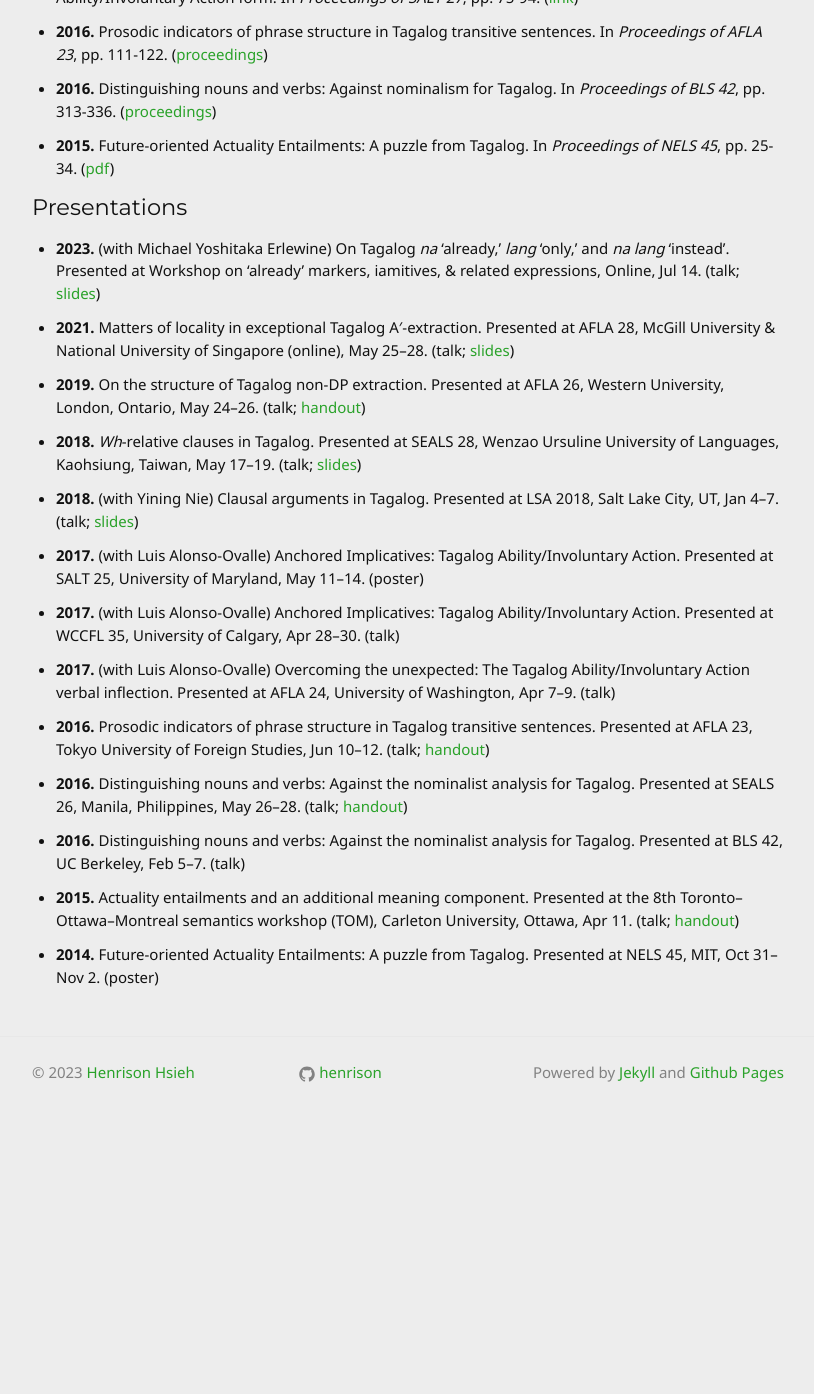
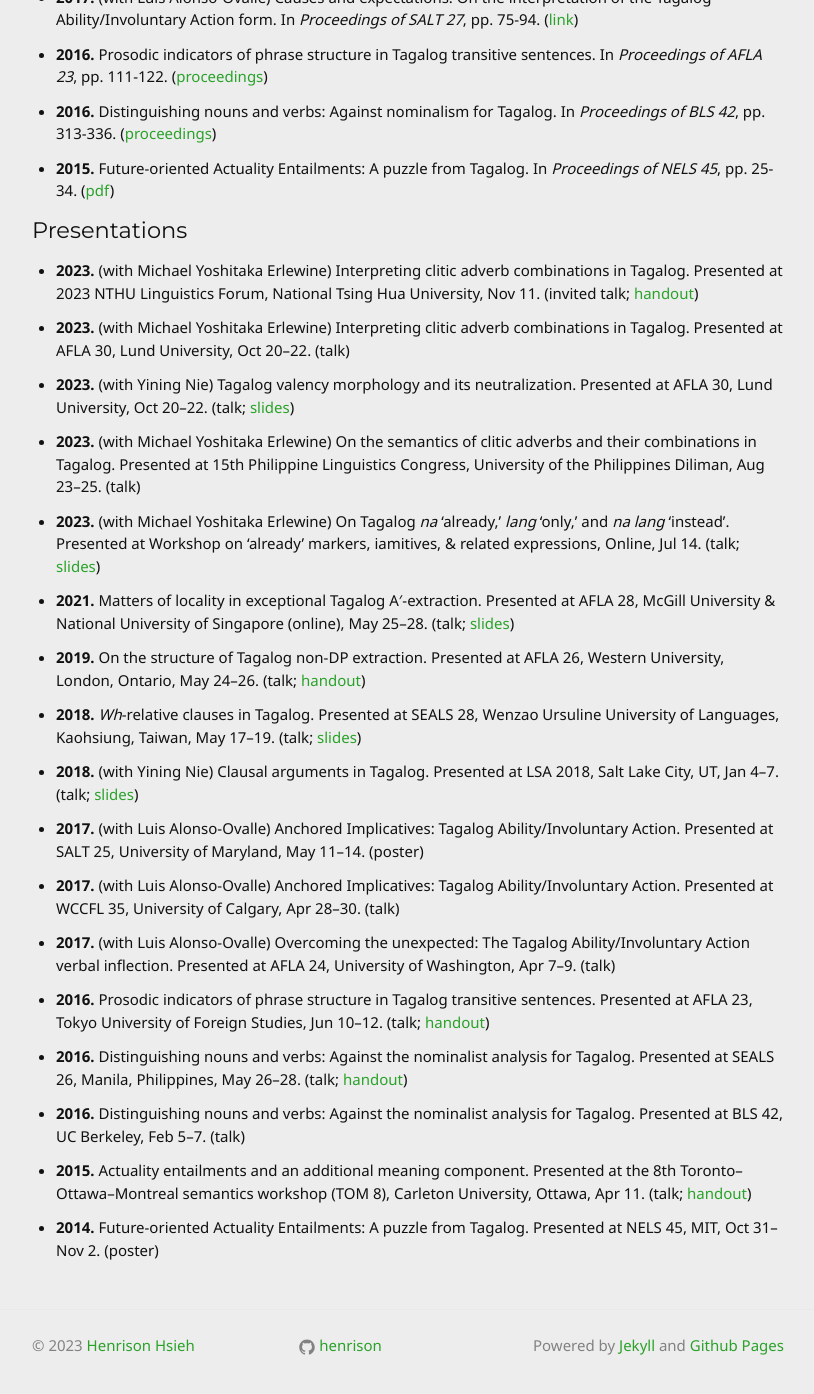
Before and after one commit to henrison/henrison.github.io, a Jekyll site: the page built from 1-research.md, in a window 1280 px wide and 1400 px high, scrolled down 771 px. Shown: the top 1394 px of the window, without its empty margins (232-1046 px from the left). Built offline with Jekyll 4.4.1, drawn with Linux system fonts in a browser that asks for light colours; before the commit the page ends 1903 px from its top, so only the background shows below that; some of the changed text lies outside the part shown.

Commit message:
Add PLC, AFLA, NTHU presentations

```diff
--- a/_config.yml
+++ b/_config.yml
@@ -11,7 +11,7 @@
 # Google search results) and in your feed.xml site description.
 baseurl: "" # the subpath of your site, e.g. /blog/
 # url: "http://yourdomain.com" # the base hostname & protocol for your site
-last_updated: August 2023
+last_updated: November 2023
 # twitter_username: jekyllrb
 github_username:  henrison
 
--- a/_data/presentations.yml
+++ b/_data/presentations.yml
@@ -9,6 +9,46 @@
 #   link:
 #     text:
 #     url:
+- date: 2023-11-11
+  title: 'Interpreting clitic adverb combinations in Tagalog'
+  coauthor: Michael Yoshitaka Erlewine
+  venue: 2023 NTHU Linguistics Forum
+  location: National Tsing Hua University
+  type: invited talk
+  link:
+    text: handout
+    url: files/nthu-clitics.pdf
+
+- date: 2023-10-20
+  date_end: 2023-10-22
+  title: 'Interpreting clitic adverb combinations in Tagalog'
+  coauthor: Michael Yoshitaka Erlewine
+  venue: AFLA 30
+  location: Lund University
+  type: talk
+  # link:
+  #   text: slides
+  #   url: files/afla30-clitics.pdf
+
+- date: 2023-10-20
+  date_end: 2023-10-22
+  title: 'Tagalog valency morphology and its neutralization'
+  coauthor: Yining Nie
+  venue: AFLA 30
+  location: Lund University
+  type: talk
+  link:
+    text: slides
+    url: files/afla30-valency.pdf
+
+- date: 2023-08-23
+  date_end: 2023-08-25
+  title: 'On the semantics of clitic adverbs and their combinations in Tagalog'
+  coauthor: Michael Yoshitaka Erlewine
+  venue: 15th Philippine Linguistics Congress
+  location: University of the Philippines Diliman
+  type: talk
+
 - date: 2023-07-14
   title: 'On Tagalog *na* ‘already,’ *lang* ‘only,’ and *na lang* ‘instead’'
   coauthor: Michael Yoshitaka Erlewine
@@ -122,7 +162,7 @@
   type: talk
   link:
     text: handout
-    url: /files/afla-prosody-handout.pdf
+    url: files/afla-prosody-handout.pdf
 
 - date: 2016-05-26
   date_end: 2016-05-28
@@ -132,7 +172,7 @@
   type: talk
   link:
     text: handout
-    url: /files/seals-nv.pdf
+    url: files/seals-nv.pdf
 
 - date: 2016-02-05
   date_end: 2016-02-07
@@ -143,12 +183,12 @@
 
 - date: 2015-04-11
   title: 'Actuality entailments and an additional meaning component'
-  venue: the 8th Toronto–Ottawa–Montreal semantics workshop (TOM)
+  venue: the 8th Toronto–Ottawa–Montreal semantics workshop (TOM 8)
   location: Carleton University, Ottawa
   type: talk
   link:
     text: handout
-    url: /files/tom-ae.pdf
+    url: files/tom-ae.pdf
 
 - date: 2014-10-31
   date_end: 2014-11-02
--- a/_data/publications.yml
+++ b/_data/publications.yml
@@ -18,7 +18,7 @@
 #   link:
 #     - text: "early access version"
 #       url:
-- year: 2023
+- year: '2023 (in press)'
   title: 'Locality in exceptional Tagalog A′-extraction'
   journal: true
   venue: Linguistic Inquiry
```
Also changed, not shown: Gemfile.lock, 3 other files.
